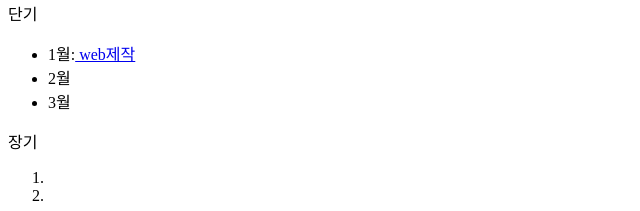
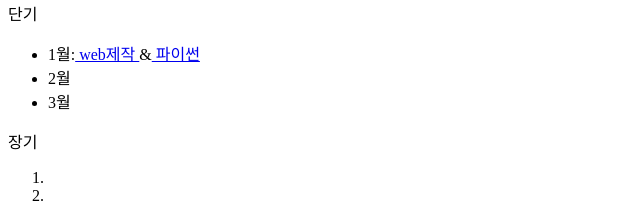
Before and after one commit to lavendermaster/web, a plain HTML site: page index.html in a window 1280 px wide. Shown: the part 264-475 px from the top of the page, 0-640 px from the left. Drawn offline with Linux system fonts and the light colour scheme.

Commit message:
second version

```diff
--- a/index.html
+++ b/index.html
@@ -9,7 +9,8 @@
   <br><img src="plan.jpg" width="15%">
   <Br>단기
   <ul>
-    <li>1월:<a href="https://www.youtube.com/playlist?list=PLuHgQVnccGMDZP7FJ_ZsUrdCGH68ppvPb" target="_blank" title="web제작방법"> web제작</a></li>
+    <li>1월:<a href="https://www.youtube.com/playlist?list=PLuHgQVnccGMDZP7FJ_ZsUrdCGH68ppvPb" target="_blank" title="web제작방법"> web제작
+    </a>&<a href="https://www.youtube.com/playlist?list=PLuHgQVnccGMDMxfZEpLbzHPZUEwObEaZq" targer="_blank"> 파이썬 </a></li>
     <li>2월</li>
     <li>3월</li>
   </ul>
```
Also changed, not shown: junseo.html (+2 -1 lines).
